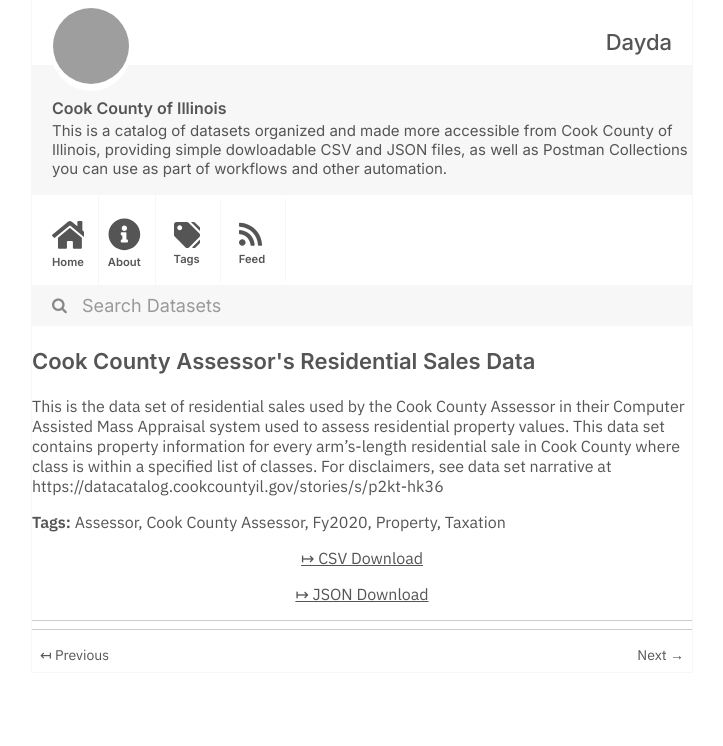
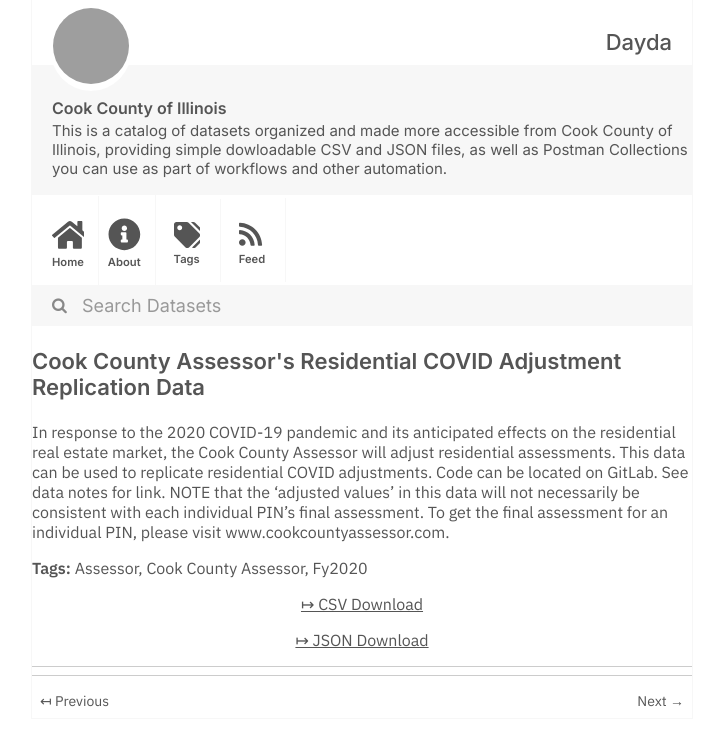
Before and after one commit to dayda-entities/cook-county-of-illinois, a Jekyll site: the page built from _posts/2020-11-10-cook-county-assessor's-residen.md, in a window 1280 px wide, cut to the strip 0-746 px from the top of the page. Shown: the whole strip, without its empty margins (278-1001 px from the left). Built offline with Jekyll 4.4.1, drawn with Linux system fonts in a browser that asks for light colours; grey boxes are pictures that could not be loaded.

Commit message:
Publish Data

```diff
--- a/_posts/2020-11-10-cook-county-assessor's-residen.md
+++ b/_posts/2020-11-10-cook-county-assessor's-residen.md
@@ -1,22 +1,20 @@
 ---
-title: Cook County Assessor's Residential Sales Data
-created: '2020-11-10T16:57:12.571890'
-modified: '2020-12-04T19:15:31.439119'
+title: Cook County Assessor's Residential COVID Adjustment Replication Data
+created: '2020-11-10T16:57:47.946670'
+modified: '2020-12-04T19:16:10.410939'
 state: active
 type: dataset
 tags:
   - Assessor
   - Cook County Assessor
   - Fy2020
-  - Property
-  - Taxation
 groups:
   - Local Government
 csv_url: >-
-  https://datacatalog.cookcountyil.gov/api/views/5pge-nu6u/rows.csv?accessType=DOWNLOAD
+  https://datacatalog.cookcountyil.gov/api/views/sypz-gxn2/rows.csv?accessType=DOWNLOAD
 json_url: >-
-  https://datacatalog.cookcountyil.gov/api/views/5pge-nu6u/rows.json?accessType=DOWNLOAD
+  https://datacatalog.cookcountyil.gov/api/views/sypz-gxn2/rows.json?accessType=DOWNLOAD
 layout: post
 
 ---
-This is the data set of residential sales used by the Cook County Assessor in their Computer Assisted Mass Appraisal system used to assess residential property values. This data set contains property information for every arm's-length residential sale in Cook County where class is within a specified list of classes. For disclaimers, see data set narrative at https://datacatalog.cookcountyil.gov/stories/s/p2kt-hk36
+In response to the 2020 COVID-19 pandemic and its anticipated effects on the residential real estate market, the Cook County Assessor will adjust residential assessments. This data can be used to replicate residential COVID adjustments. Code can be located on GitLab. See data notes for link. NOTE that the 'adjusted values' in this data will not necessarily be consistent with each individual PIN's final assessment. To get the final assessment for an individual PIN, please visit www.cookcountyassessor.com.
```
